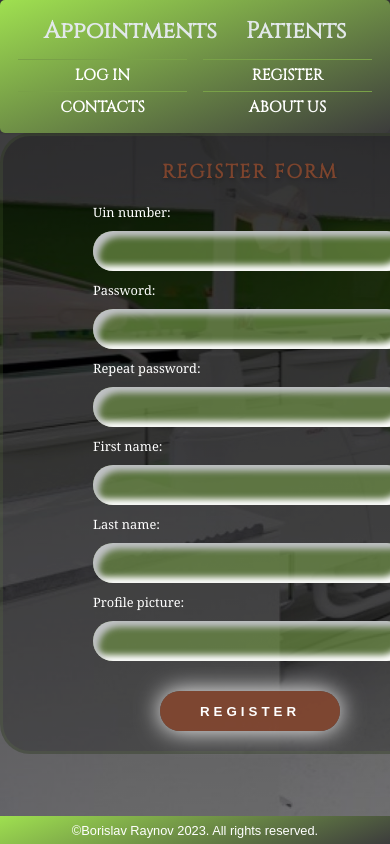
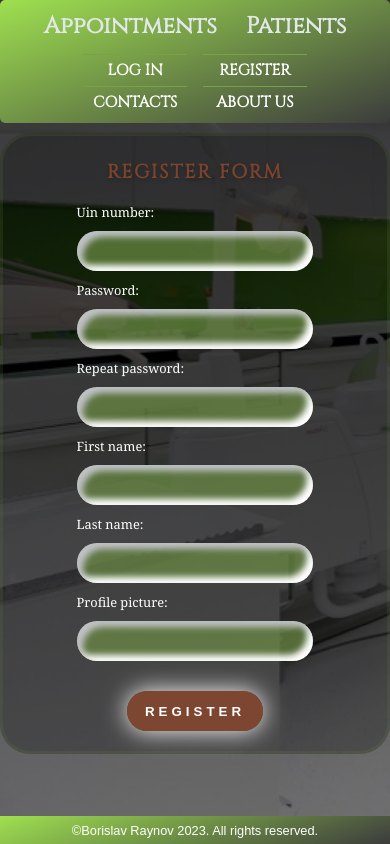
Before and after one commit to BorislavRaynov/dentalClinic, a Django app: page /authentication/register/ in a window 390 px wide; the page is wider, and only the part inside the window is pictured. Run offline with Django 4.2, Linux system fonts and the light colour scheme; some web fonts are replaced.

Commit message:
Responsive form adjustments

```diff
--- a/static/style/details.css
+++ b/static/style/details.css
@@ -1,40 +1,6 @@
 @import url('https://fonts.googleapis.com/css2?family=Cinzel&family=Monoton&display=swap');
 @import url('https://fonts.googleapis.com/css2?family=Abril+Fatface&family=Croissant+One&family=Great+Vibes&family=Lato&family=Montserrat:wght@300;400&family=PT+Serif:ital@1&family=Tangerine:wght@700&display=swap');
 
-@media only screen and (max-width: 1000px) {
-    #appointment-details,
-    #dentist-details {
-        display: flex;
-        flex-direction: column;
-        justify-content: center;
-        text-align: center;
-        min-width: 360px;
-    }
-
-    .dentist-header, .appointment-header {
-        display: flex;
-        flex-direction: column;
-        justify-content: center;
-        align-items: center;
-    }
-
-    header {
-        display: flex;
-        flex-direction: column;
-    }
-
-    nav {
-        display: grid;
-        grid-template-columns: repeat(2, 2fr);
-    }
-}
-
-@media only screen and (max-width: 500px) {
-    .buttons {
-        display: flex;
-        flex-direction: column;
-    }
-}
 
 #appointment-details,
 #dentist-details {
@@ -155,3 +121,38 @@
                 0 0 25px white,
                 0 0 5px white;
 }
+
+@media only screen and (max-width: 1000px) {
+    #appointment-details,
+    #dentist-details {
+        display: flex;
+        flex-direction: column;
+        justify-content: center;
+        text-align: center;
+        min-width: 360px;
+    }
+
+    .dentist-header, .appointment-header {
+        display: flex;
+        flex-direction: column;
+        justify-content: center;
+        align-items: center;
+    }
+
+    header {
+        display: flex;
+        flex-direction: column;
+    }
+
+    nav {
+        display: grid;
+        grid-template-columns: repeat(2, 2fr);
+    }
+}
+
+@media only screen and (max-width: 500px) {
+    .buttons {
+        display: flex;
+        flex-direction: column;
+    }
+}
--- a/static/style/forms.css
+++ b/static/style/forms.css
@@ -1,13 +1,14 @@
-#register-page,
-#create-page,
-#edit-page,
-#delete-page {
+    #register-page,
+    #create-page,
+    #edit-page,
+    #delete-page {
     position: relative;
-    width: 500px;
+    width: 400px;
     height: auto;
     background: rgba(0, 0, 0, 0.27);
     text-align: center;
     padding: 10px;
+    margin-top: 10px;
     border-radius: 30px;
     border: 3px solid #6e8e4626;
 }
@@ -176,3 +177,12 @@ select {
     background: darkgray;
     padding-left: 1.4rem;
 }
+
+@media only screen and (max-width: 500px) {
+    #register-page,
+    #create-page,
+    #edit-page,
+    #delete-page {
+        width: 100%;
+    }
+}
--- a/static/style/navigation.css
+++ b/static/style/navigation.css
@@ -26,10 +26,11 @@ footer {
 
 header {
     position: relative;
-    padding: 10px;
+    padding: 5px;
     border-radius: 5px;
     display: flex;
     justify-content: space-between;
+    align-items: center;
     text-align: center;
     flex: row;
 }
@@ -73,7 +74,6 @@ nav a {
 
 nav a:hover{
     color:#79A148;
-
 }
 
 #user,
```
Also changed, not shown: dental_clinic/appointment/migrations/0001_initial.py (added), dental_clinic/auth_app/migrations/0001_initial.py (added), dental_clinic/dentist_profile/migrations/0001_initial.py (added), dental_clinic/invoice/migrations/0001_initial.py (added), dental_clinic/patient/migrations/0001_initial.py (added), dental_clinic/treatment/migrations/0001_initial.py (added).
